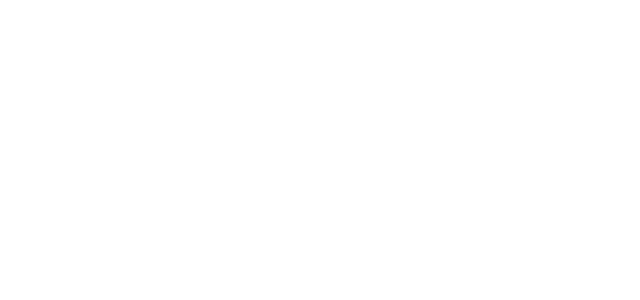
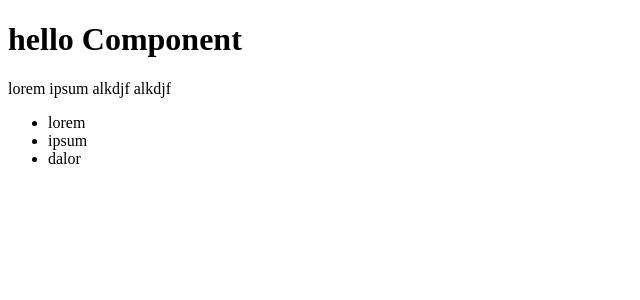
Before and after one commit to som42/reacht20231031, a React (Create React App) app: page / in a window 1280 px wide. Shown: the top 300 px of the page, without its empty margins (0-640 px from the left). Built offline with nearby package versions, Linux system fonts and the light colour scheme.

Commit message:
component, 연습 작성 완료

```diff
--- a/src/App.js
+++ b/src/App.js
@@ -3,9 +3,44 @@
 function App() {
   return (
     <div>
-
+      <MyComponent1 />
+      {/*
+      <div>
+       <h1> hello Component</h1>
+       <div/>
+      */}
+      <MyComponent2 />
+    {/*
+      <p> lorem ipsum alkdjf alkdjf </p>
+      <ul>
+        <li>lorem</li>
+        <li>ipsum</li>
+        <li>dolor</li>
+      </ul>
+    */}
     </div>
   );
 }
 
+function MyComponent1 (){
+  return (
+    <div>
+      <h1>hello Component</h1>
+    </div>
+      )
+}
+
+function MyComponent2 () {
+  return (
+      <>
+        <p>lorem ipsum alkdjf alkdjf</p>
+        <ul>
+          <li>lorem</li>
+          <li>ipsum</li>
+          <li>dalor</li>
+        </ul>
+      </>
+  )
+}
+
 export default App;
```
